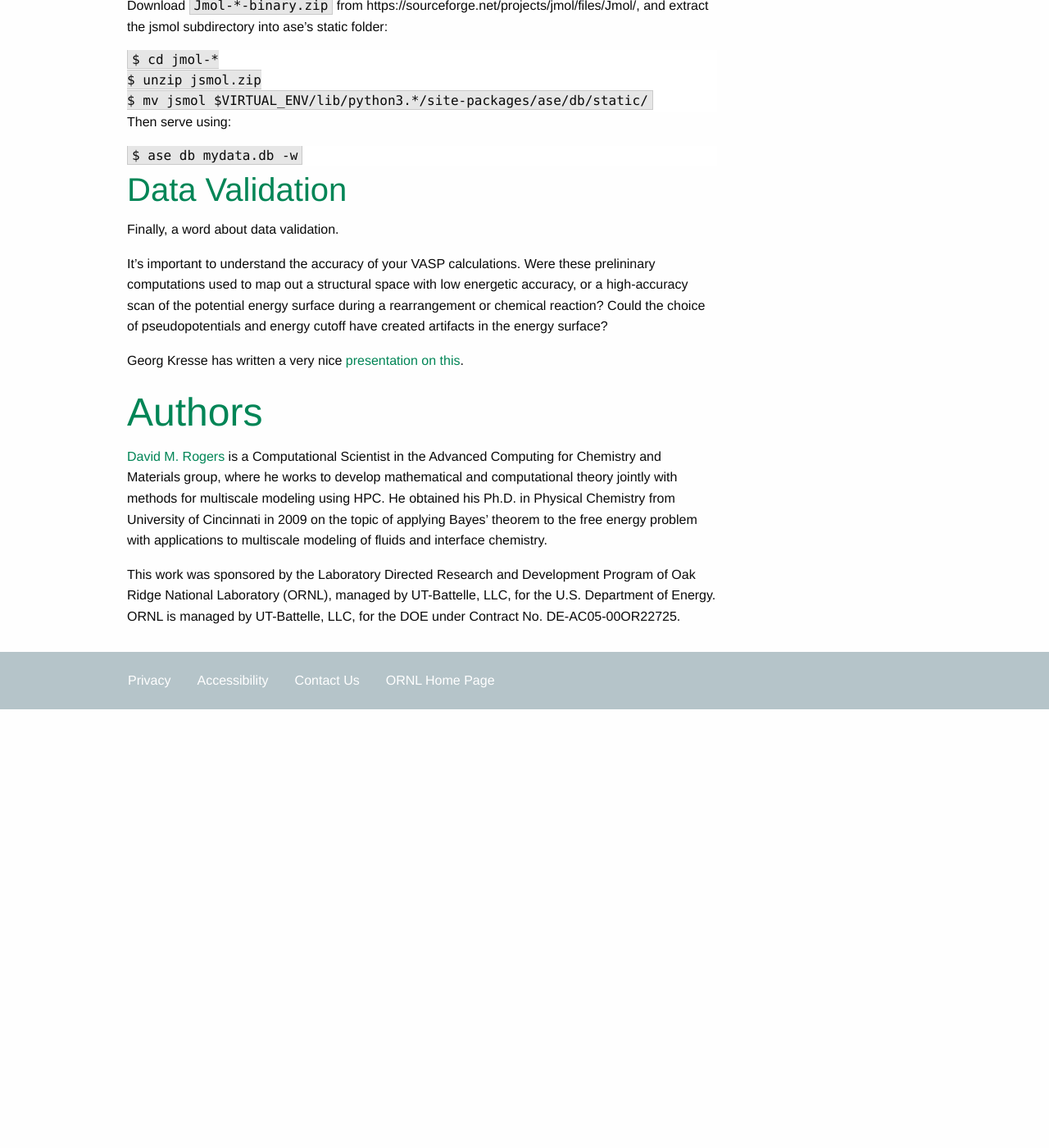
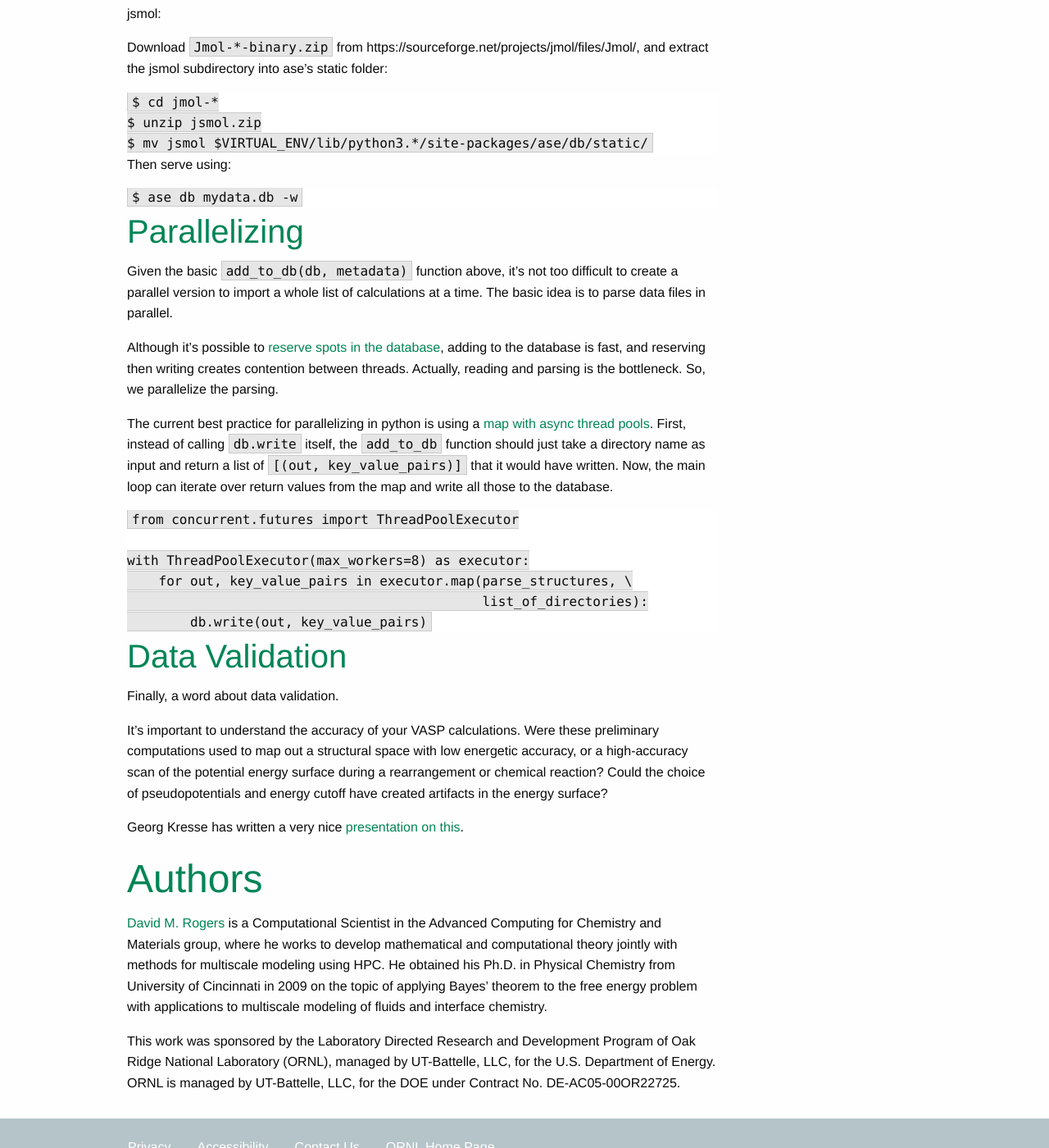
Before and after one commit to ORNL/developer.ornl.gov, a Jekyll site: the page built from _posts/2024-01-11-atomicdata.md, in a window 1280 px wide and 1400 px high, scrolled down 5955 px. Shown: the whole window at 82% size. Built offline with Jekyll 4.4.1, drawn with Linux system fonts in a browser that asks for light colours; before the commit the page ends 6820 px from its top, so only the background shows below that; some of the changed text lies outside the part shown.

Commit message:
Minor revisions to atomicdata.

````diff
--- a/_posts/2024-01-11-atomicdata.md
+++ b/_posts/2024-01-11-atomicdata.md
@@ -90,8 +90,11 @@ before trying to script the process.
     >>> from ase.calculators.vasp import Vasp
     >>> calc = Vasp(directory=".", restart=True)
 
-Unfortunately, someone had removed all the `vasprun.xml`
-files from my data.
+Unfortunately, this threw an error since
+my data did not consistently contain `vasprun.xml` files.
+Even when it does, however, the `calc` object created
+above cannot access all the steps of an MD trajectory
+or geometry optimization.
 
 So, I used the raw `ase.io` utilities:
 
@@ -139,8 +142,9 @@ So, there's plenty of data available to archive in the `OUTCAR`.
 ### Putting it together
 
 The following code forms the basis for a script
-that ingests the OUTCAR from a directory named
-"Pt.bulk" and adds some extra key-value pairs
+that ingests the OUTCAR from the directory
+where the calculation was run.
+It adds some extra key-value pairs
 to the database to help track where this
 calculation fits into the larger project.
 
@@ -265,12 +269,42 @@ Then serve using:
 
     $ ase db mydata.db -w
 
+## Parallelizing
+
+Given the basic `add_to_db(db, metadata)` function above,
+it's not too difficult to create a parallel version
+to import a whole list of calculations at a time.
+The basic idea is to parse data files in parallel.
+
+Although it's possible to [reserve spots in the database](https://wiki.fysik.dtu.dk/ase/ase/db/db.html#writing-rows-in-parallel),
+adding to the database is fast, and reserving then writing creates
+contention between threads.
+Actually, reading and parsing is the bottleneck.
+So, we parallelize the parsing.
+
+The current best practice for parallelizing in python
+is using a [map with async thread pools](https://docs.python.org/3/library/concurrent.futures.html#concurrent.futures.Executor.map).
+First, instead of calling `db.write` itself, the
+`add_to_db` function should just take a directory name as input
+and return a list of `[(out, key_value_pairs)]` that it would have written.
+Now, the main loop can iterate over return values
+from the map and write all those to the database.
+
+```
+from concurrent.futures import ThreadPoolExecutor
+
+with ThreadPoolExecutor(max_workers=8) as executor:
+    for out, key_value_pairs in executor.map(parse_structures, \
+                                             list_of_directories):
+        db.write(out, key_value_pairs)
+```
+
 ## Data Validation
 
 Finally, a word about data validation.
 
 It's important to understand the accuracy of your
-VASP calculations.  Were these prelininary computations
+VASP calculations.  Were these preliminary computations
 used to map out a structural space with low energetic
 accuracy, or a high-accuracy scan of the potential energy
 surface during a rearrangement or chemical reaction?
````
